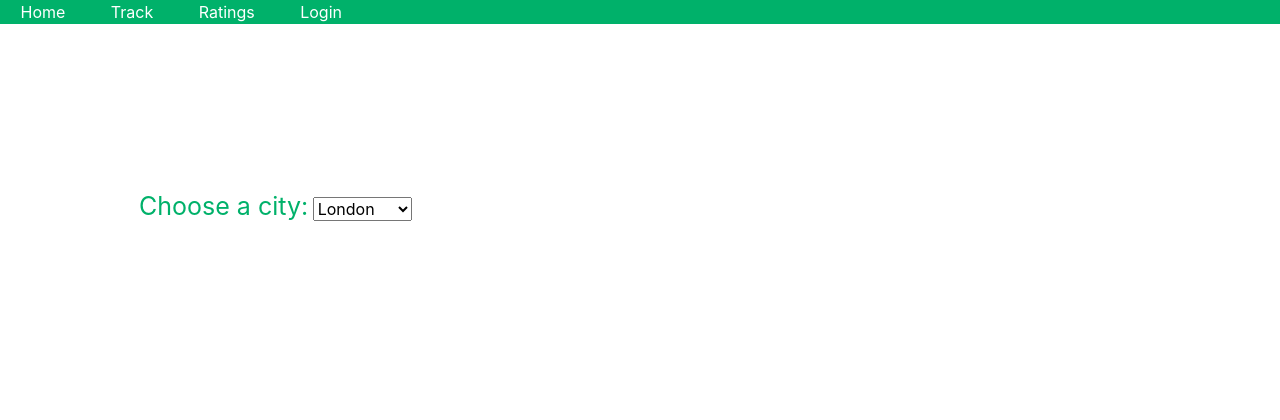
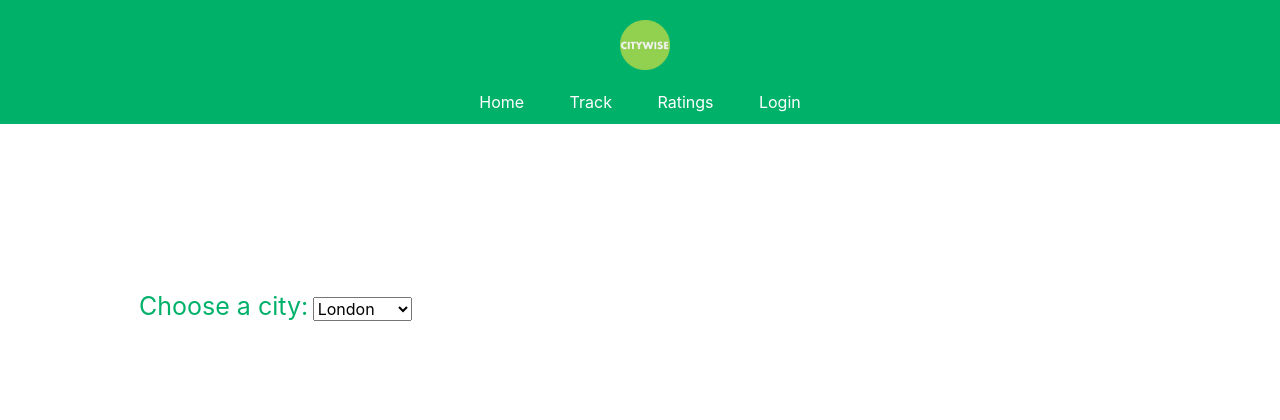
Before and after one commit to cfglondon23/Team-8, a Flask app: page /track.html in a window 1280 px wide; the page is wider, and only the part inside the window is pictured. Shown: the top 420 px of that part. Run offline with Flask 2, Linux system fonts and the light colour scheme; some libraries are stand-ins or nearby versions.

Commit message:
Navigation

```diff
--- a/src/templates/base.html
+++ b/src/templates/base.html
@@ -12,10 +12,10 @@
 <body>
     <header>
         <nav>
-            <div>
+            <div class="nav_div">
               <img src="/static/css/images/logo.png" id="logo" width="50">
             </div>
-            <div>
+            <div class="nav_div">
               <li><a href="base.html">Home</a></li>
               <li><a href="track.html">Track</a></li>
               <li><a href="ratings.html">Ratings</a></li>
--- a/src/templates/track.html
+++ b/src/templates/track.html
@@ -30,12 +30,17 @@
   <body>
     <header>
       <nav>
-        <li><a href="base.html">Home</a></li>
-        <li><a href="track.html">Track</a></li>
-        <li><a href="ratings.html">Ratings</a></li>
-        <li><a href="login.html">Login</a></li>
+          <div class="nav_div">
+            <img src="/static/css/images/logo.png" id="logo" width="50">
+          </div>
+          <div class="nav_div">
+            <li><a href="base.html">Home</a></li>
+            <li><a href="track.html">Track</a></li>
+            <li><a href="ratings.html">Ratings</a></li>
+            <li><a href="login.html">Login</a></li>
+          </div>
       </nav>
-    </header>
+  </header>
 
     <div class="city_container" id="div_titletext">
       <label class="custom-selector" for="cities"> Choose a city: </label>
```
Also changed, not shown: src/templates/login.html (+10 -5 lines), src/templates/ratings.html (+10 -5 lines).
